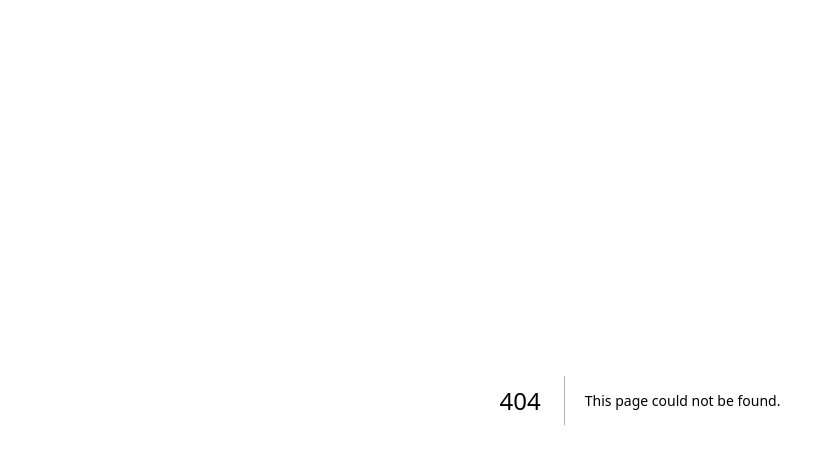
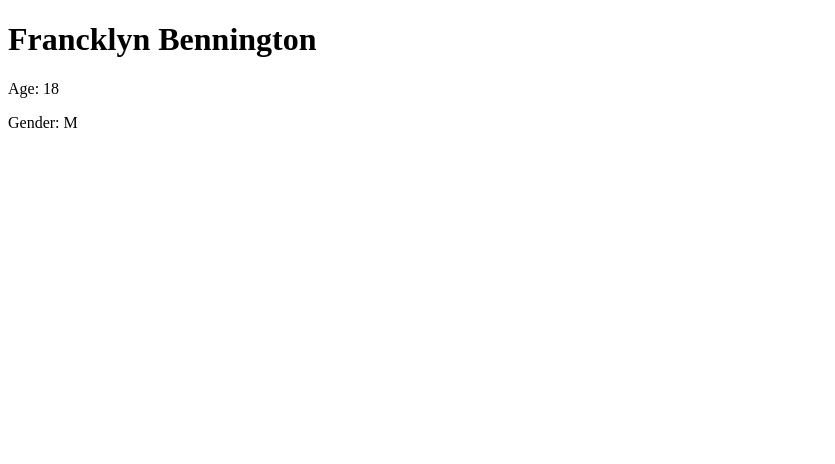
Before and after one commit to BeauOster/Hospital-Manager, a Next.js app in the folder hospital-manager/: page /patients/1 in a window 1280 px wide. Before the commit this address had no page. Shown: the top 464 px of the page, without its empty margins (0-835 px from the left). Built offline with nearby package versions, Linux system fonts and the light colour scheme.

Commit message:
1. Created patient details component for a patient profile page. 2. create dynamic routing so each patient has their own profile BeauO 4/16/24

```diff
--- /dev/null
+++ b/hospital-manager/components/PatientDetails.js
@@ -0,0 +1,15 @@
+import React from 'react';
+
+const PatientDetails = ({ patient }) => {
+  // Render patient details
+  return (
+    <div>
+      <h1>{patient.First_Name} {patient.Last_Name}</h1>
+      <p>Age: {patient.Age}</p>
+      <p>Gender: {patient.Gender}</p>
+      {/* Add more patient details here if you need to guys :) */}
+    </div>
+  );
+};
+
+export default PatientDetails;
--- /dev/null
+++ b/hospital-manager/pages/patients/[id].js
@@ -0,0 +1,26 @@
+import React from 'react';
+import { useRouter } from 'next/router';
+import TEST_DATA from '../../components/TEST_DATA.json'
+import PatientDetails from '../../components/PatientDetails';
+
+const PatientPage = () => {
+  const router = useRouter();
+  console.log(router.query)
+  const { id } = router.query;
+
+  // Find the patient with the given ID
+ // const patient = TEST_DATA.find((patient) => patient.id === id);
+ const patient = TEST_DATA.find((patient) => patient.PatientID === parseInt(id, 10));
+
+  return (
+    <div>
+      {patient ? (
+        <PatientDetails patient={patient} />
+      ) : (
+        <p>Patient not found</p>
+      )}
+    </div>
+  );
+};
+
+export default PatientPage;
```
